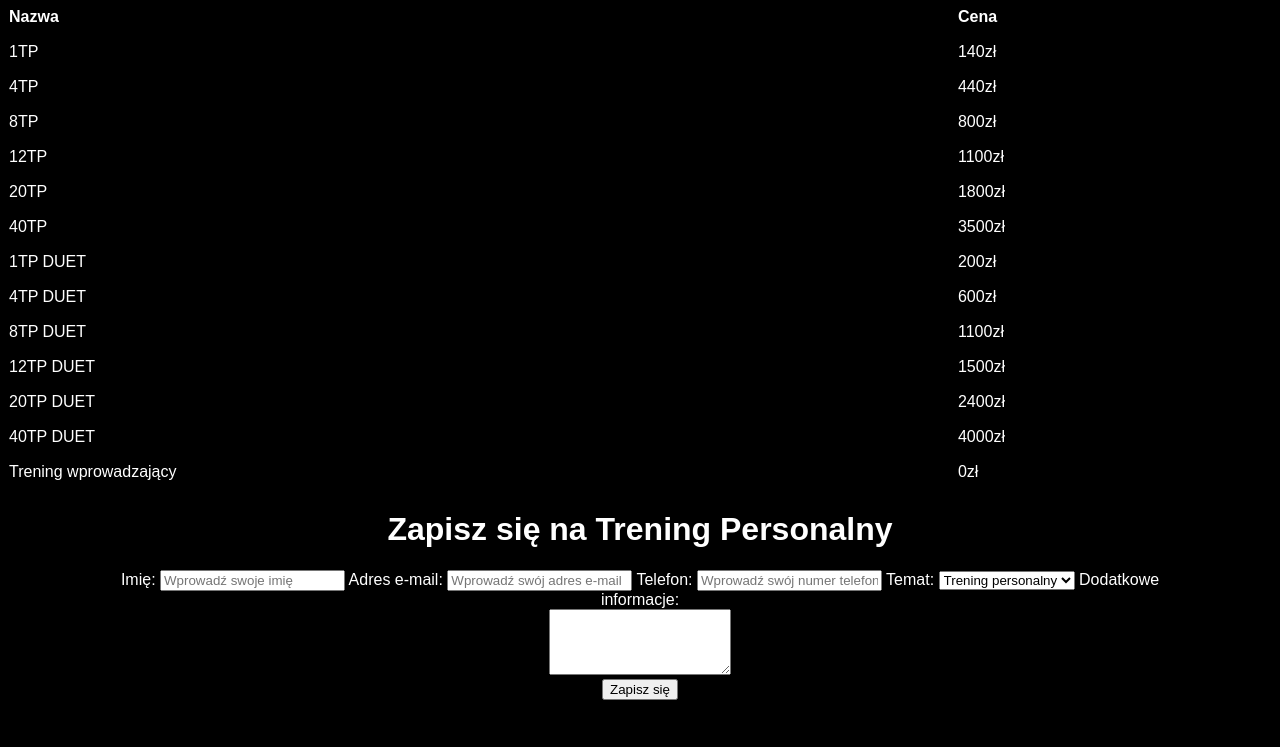
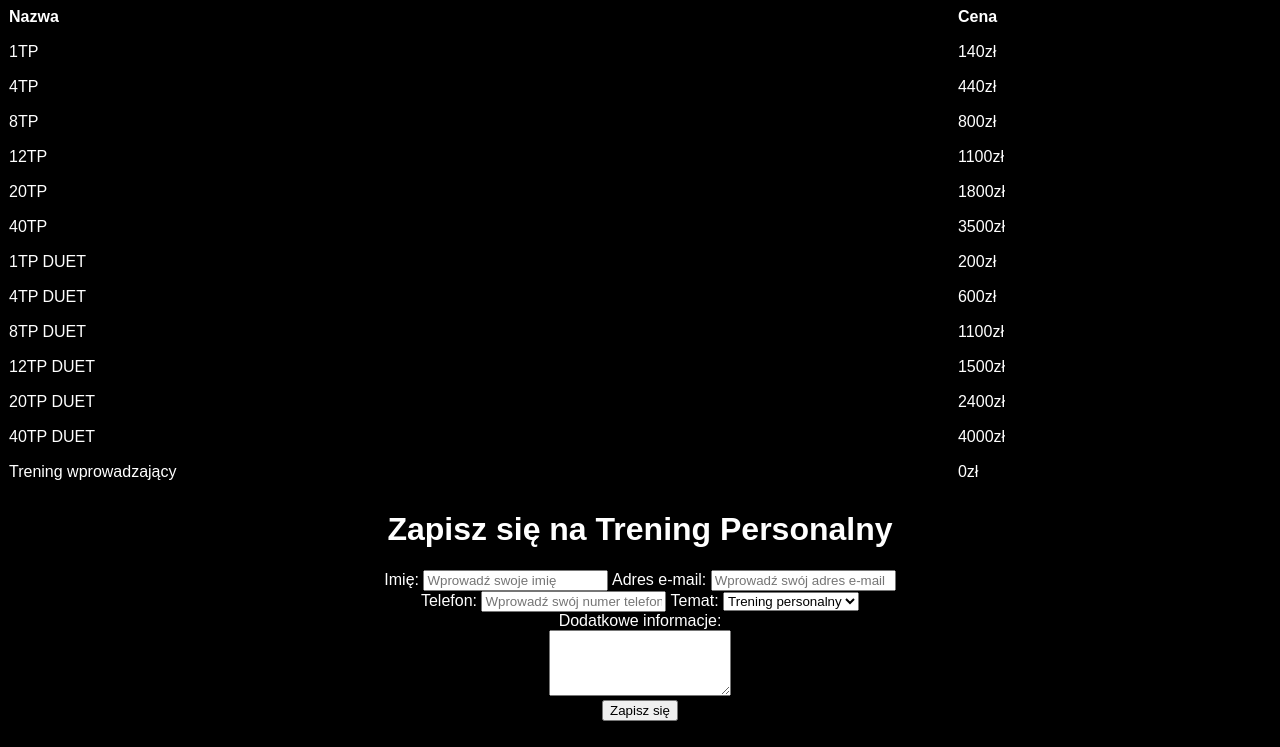
Before and after one commit to novy213/trener, a PHP site: page /cennik.html in a window 1280 px wide. Shown: the part 143-890 px from the top of the page. Run offline with PHP 8.4, Linux system fonts and the light colour scheme.

Commit message:
fixed width for device

```diff
--- a/cennik/cennik.css
+++ b/cennik/cennik.css
@@ -6,11 +6,22 @@ body {
     color: #fff;
     text-align: center;
 }
-.container{
-    width: 85%;
-    margin-right: auto;
-    margin-left: auto;
+@media only screen and (max-width: 600px) {
+    .container{
+        width: 85%;
+        margin-right: auto;
+        margin-left: auto;
+    }
 }
+
+@media only screen and (min-width: 600px) {
+    .container{
+        width: 40%;
+        margin-right: auto;
+        margin-left: auto;
+    }
+}
+
 header {
     padding-top: 100px;
     background-color: #000;
```
